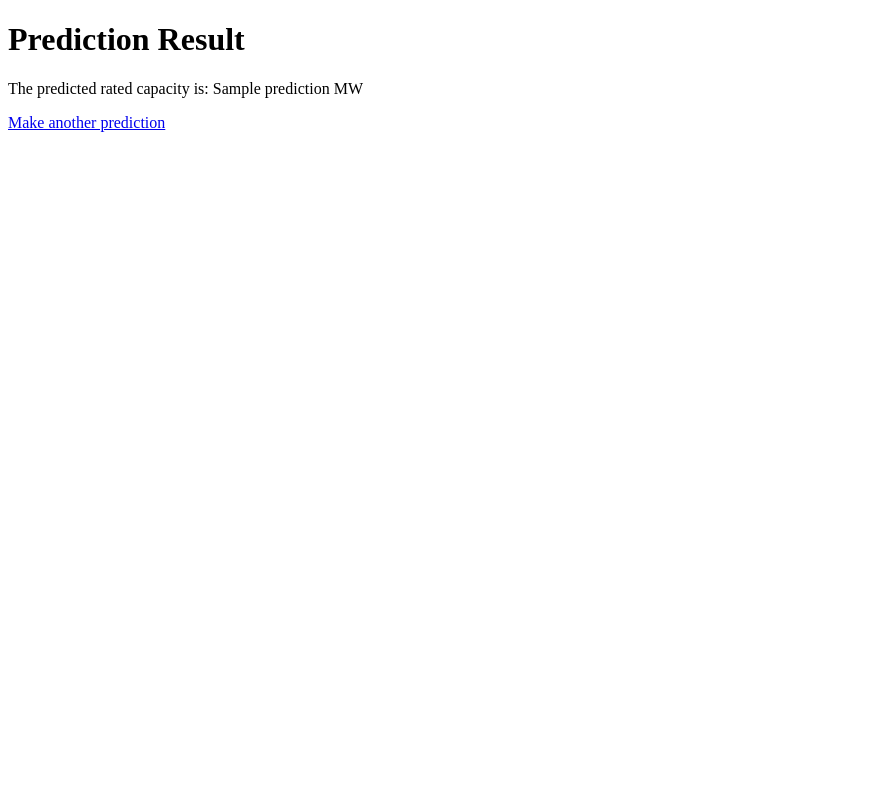
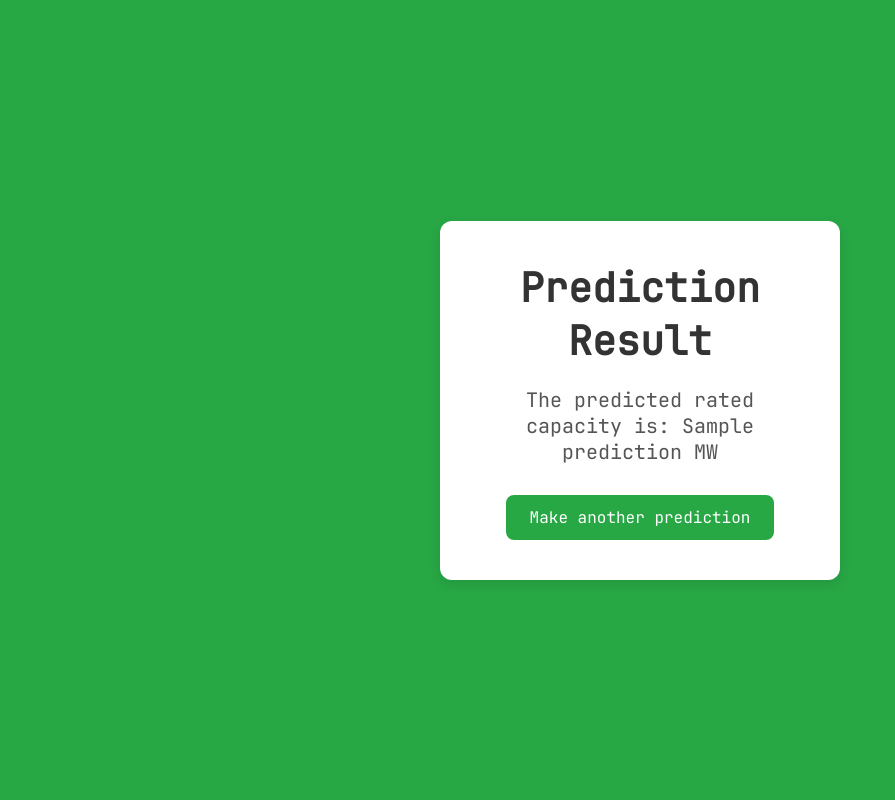
Before and after one commit to fatinys/windturbine-optimization, a Flask app: template windturbineoptimization/templates/result.html in a window 1280 px wide. Shown: the whole page, without its empty margins (0-895 px from the left). Run offline with Flask 3, Linux system fonts and the light colour scheme; the template is opened without the code that fills it: most values are stand-ins (such as "Sample title", 1, 10 or a date in 2020); parts of the project's set-up code (start-up, migrations or seed data) failed here and were passed over.

Commit message:
Update Site

```diff
--- a/windturbineoptimization/templates/result.html
+++ b/windturbineoptimization/templates/result.html
@@ -1,11 +1,90 @@
 <!DOCTYPE html>
-<html>
+<html lang="en">
 <head>
+    <meta charset="UTF-8">
+    <meta name="viewport" content="width=device-width, initial-scale=1.0">
     <title>Prediction Result</title>
+    <style>
+        @font-face {
+            font-family: 'JetBrains Mono';
+            src: url('windturbineoptimization/styles/font/JetBrainsMono-Regular.woff2') format('woff2');
+        }
+
+        /* Reset some default styles */
+        * {
+            margin: 0;
+            padding: 0;
+            box-sizing: border-box;
+        }
+
+        body {
+            font-family: 'JetBrains Mono', monospace;
+            background-color: #28a745;
+            display: flex;
+            justify-content: center;
+            align-items: center;
+            height: 100vh;
+            padding: 20px;
+        }
+
+        .container {
+            background-color: #fff;
+            padding: 40px;
+            border-radius: 12px;
+            box-shadow: 0 4px 12px rgba(0, 0, 0, 0.1);
+            max-width: 400px;
+            width: 100%;
+            text-align: center;
+        }
+
+        h1 {
+            font-size: 2.5rem;
+            color: #333;
+            margin-bottom: 20px;
+        }
+
+        p {
+            font-size: 1.25rem;
+            color: #555;
+            margin-bottom: 30px;
+        }
+
+        a {
+            display: inline-block;
+            text-decoration: none;
+            background-color: #28a745;
+            color: #fff;
+            padding: 12px 24px;
+            font-size: 1rem;
+            font-family: 'JetBrains Mono', monospace;
+            border-radius: 8px;
+            transition: background-color 0.3s ease;
+        }
+
+        a:hover {
+            background-color: #218838;
+        }
+
+        @media screen and (max-width: 480px) {
+            .container {
+                padding: 20px;
+            }
+
+            h1 {
+                font-size: 2rem;
+            }
+
+            p {
+                font-size: 1rem;
+            }
+        }
+    </style>
 </head>
 <body>
-    <h1>Prediction Result</h1>
-    <p>The predicted rated capacity is: {{ prediction }} MW</p>
-    <a href="{{ url_for('home') }}">Make another prediction</a>
+    <div class="container">
+        <h1>Prediction Result</h1>
+        <p>The predicted rated capacity is: {{ prediction }} MW</p>
+        <a href="{{ url_for('home') }}">Make another prediction</a>
+    </div>
 </body>
 </html>
```
Also changed, not shown: windturbineoptimization/templates/index.html (+4 -5 lines), .cache.sqlite.
